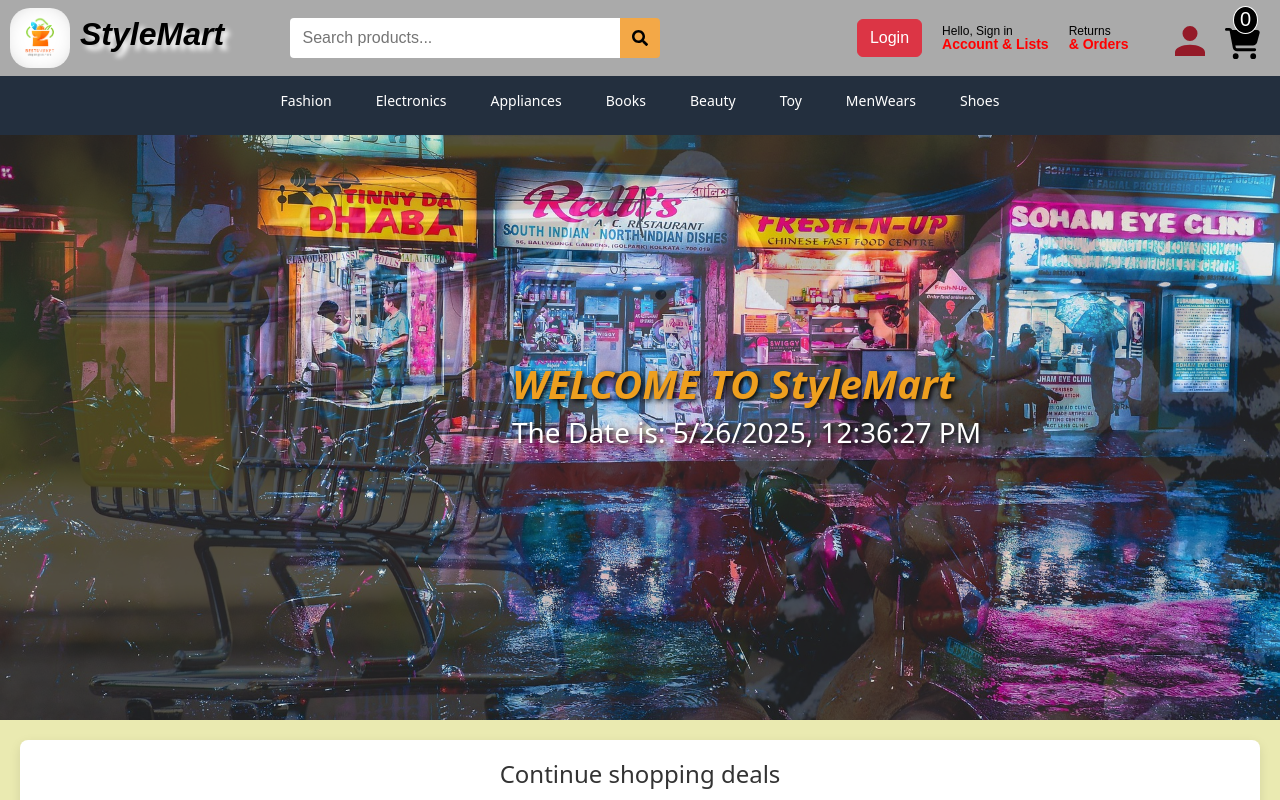
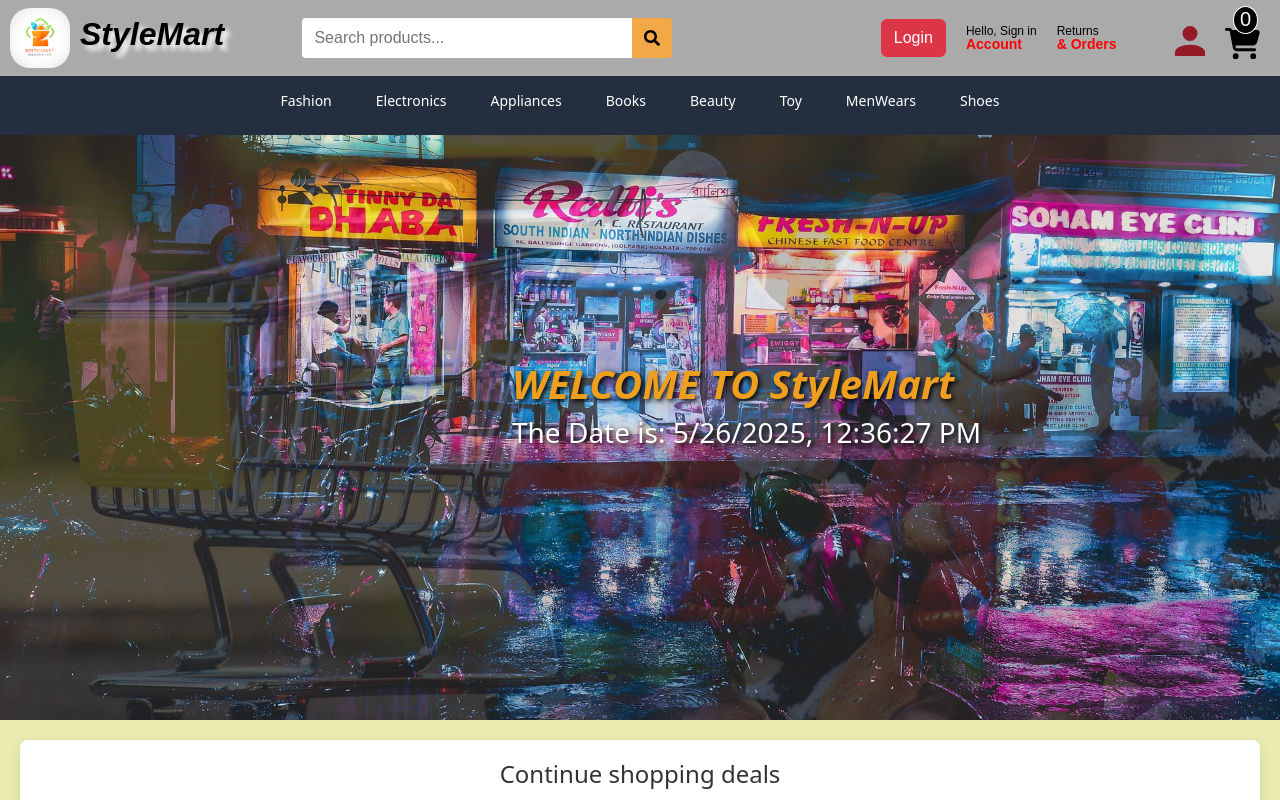
Before and after one commit to Marichandran73/MiniAmazon, a React (Vite) app: page / in a window 1280 px wide. Shown: the top 800 px of the page. Built offline with nearby package versions, Linux system fonts and the light colour scheme.

Commit message:
changing nav phara

```diff
--- a/src/Components/Pages/MyNavbar.jsx
+++ b/src/Components/Pages/MyNavbar.jsx
@@ -89,7 +89,7 @@
         </Button>
         <div className="menu-item">
           <span className="small-text">Hello, Sign in</span>
-          <span className="bold-text">Account & Lists</span>
+          <span className="bold-text">Account</span>
         </div>
         <div className="menu-item">
           <span className="small-text">Returns</span>
```
